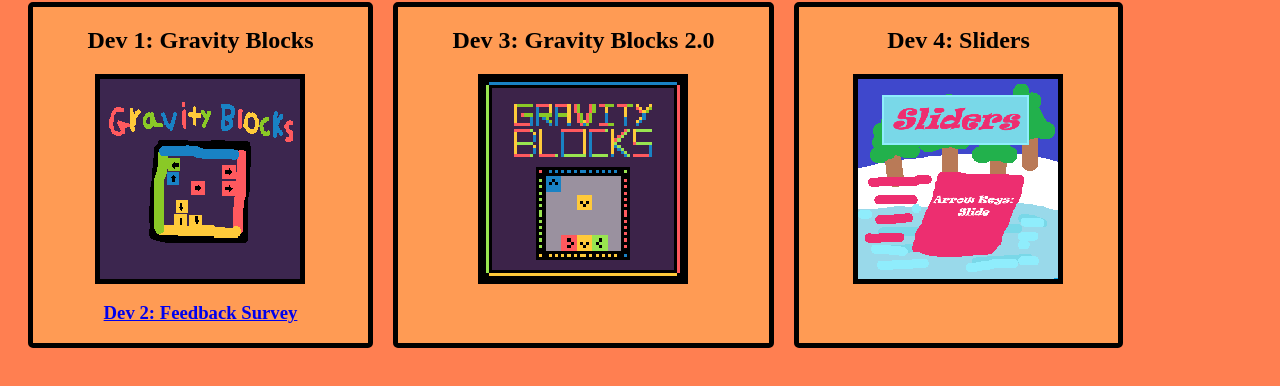
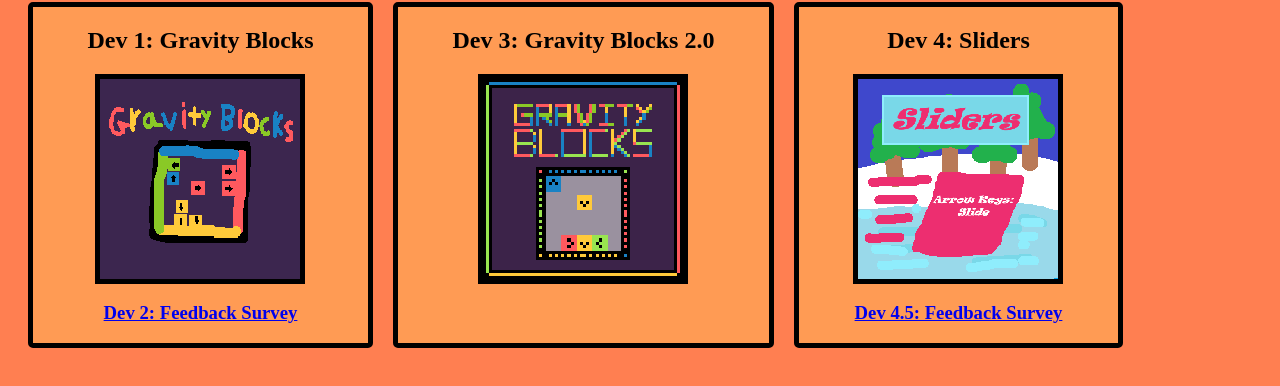
Before and after one commit to lpasquini24/IMGD2900_Website, a plain HTML site: page index.html in a window 1280 px wide. Shown: the part 106-492 px from the top of the page. Drawn offline with Linux system fonts and the light colour scheme.

Commit message:
Added link to feedback form

```diff
--- a/index.html
+++ b/index.html
@@ -35,6 +35,9 @@
 				<a href="resources/Dev4/game.html" target="_blank" class="game_link">
 					<img src="resources/Dev4/cover.png" class="thumbnail" alt="Dev 4: Sliders	"/>
 				</a>
+				<a href="https://docs.google.com/forms/d/e/1FAIpQLSdn6cIh8nf7Xpy34fgteH-YFyG7O-ZH1xmt6bWNpjwyNCSspQ/viewform?usp=dialog">
+					<h3>Dev 4.5: Feedback Survey</h3>
+				</a>
 			</div>
 		</div>
 
```
